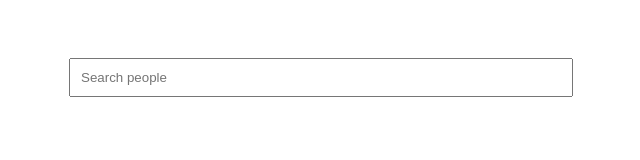
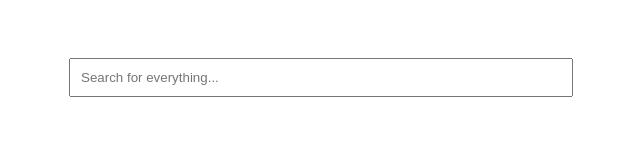
Before and after one commit to RifRaf44/search-box, a plain HTML site: page index.html in a window 1280 px wide. Shown: the full height of the page, 319-959 px from the left. Drawn offline with nearby package versions, Linux system fonts and the light colour scheme.

Commit message:
changed placeholder message

```diff
--- a/index.html
+++ b/index.html
@@ -8,7 +8,7 @@
 <body ng-controller = 'MainCtrl'>
 
     <angucomplete id="ex1"
-                  placeholder="Search people"
+                  placeholder="Search for everything..."
                   pause="0"
                   selectedobject="selectedPerson"
                   localdata="people"
```
